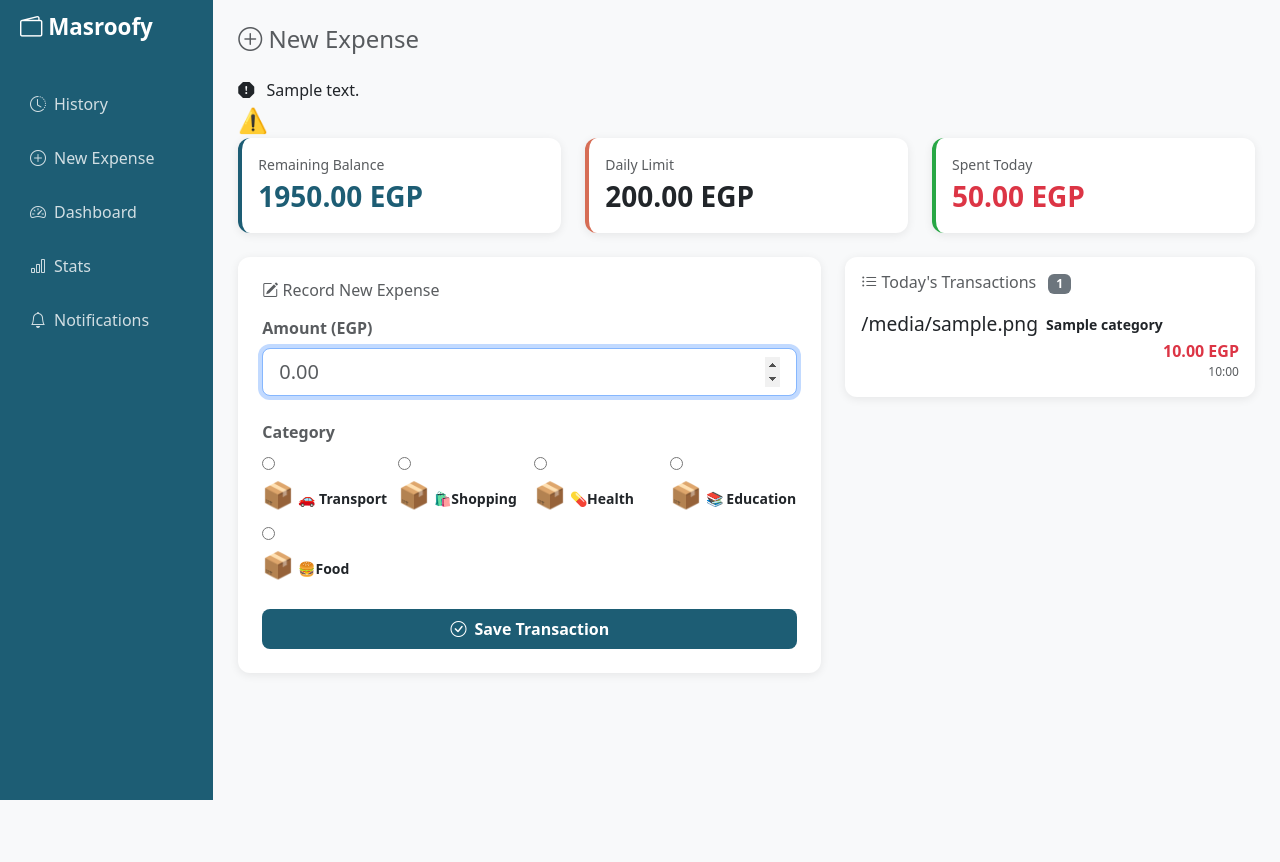
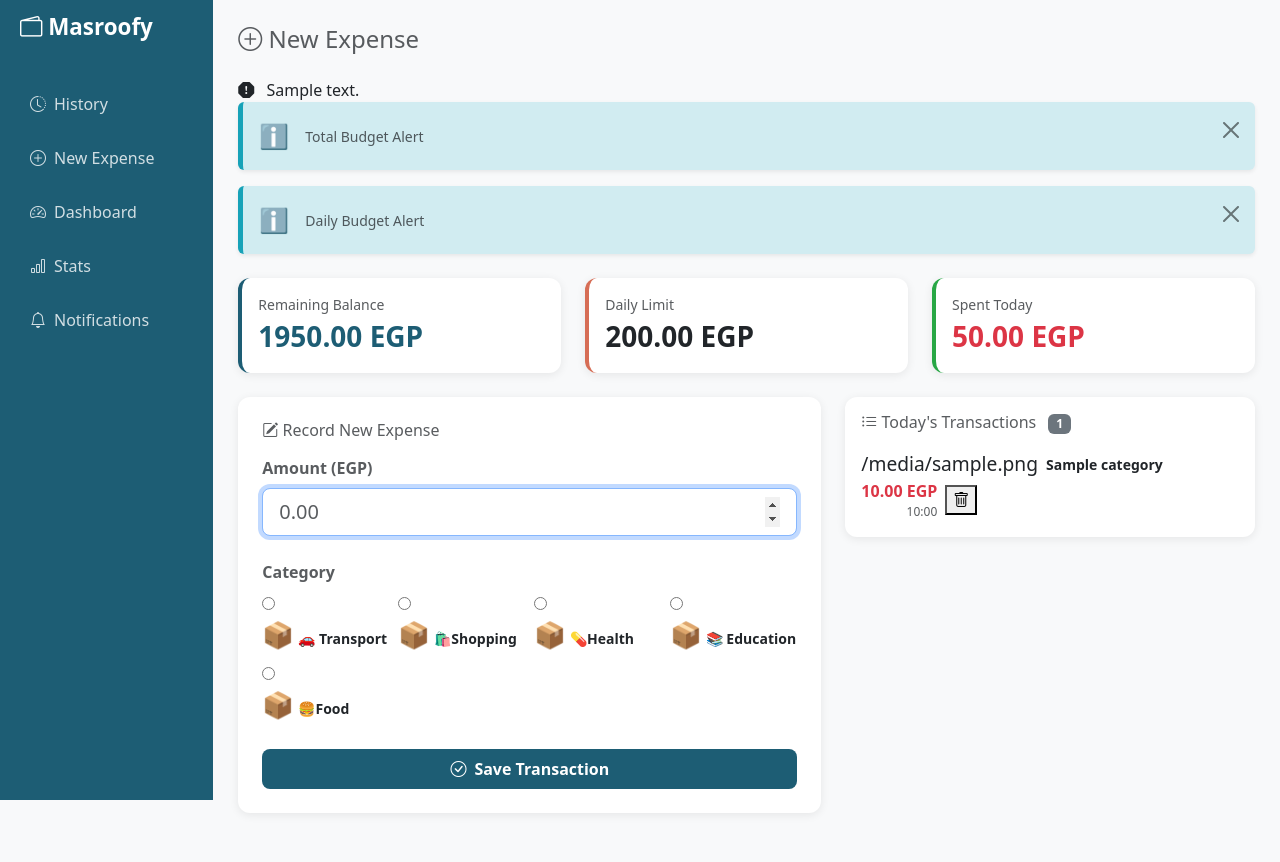
Before and after one commit to mennamohamed123-lang/Software-Assignment-2, a Django app: template masroofy/templates/budget/expense_entry.html in a window 1280 px wide. Before the commit the page ends 800 px from the top, so only its background shows below. Run offline with Django 5.2, Linux system fonts and the light colour scheme; data comes from the database, SQL or seed files in the repository; both versions use the stored data as it was after the commit; the template is opened without the code that fills it: values that come from a table or form of the project are taken from there, most other values are stand-ins (such as "Sample title", 1, 10 or a date in 2020).

Commit message:
delete transaction ,limit notification alert

```diff
--- a/masroofy/budget/urls.py
+++ b/masroofy/budget/urls.py
@@ -2,11 +2,12 @@ from django.urls import path
 from . import views
 
 urlpatterns = [
+    path('record/', views.record_expense, name='record_expense'),
+    path('record/delete/<int:tx_id>/', views.delete_transaction, name='delete_transaction'),
     path('history/', views.HistoryView.as_view(), name='history'),
     path('notifications/check/', views.NotificationView.as_view(), name='notifications'),
     path('dashboard/', views.DashboardView.as_view(), name='dashboard'),
     path('stats/', views.StatsView.as_view(), name='stats'),
-    path('record/', views.record_expense, name='record_expense'),
 # شيلنا _view من الآخر عشان تبقى زي ما هي مكتوبة في الـ views
     path('record/', views.record_expense, name='record_expense'),
     path('', views.home, name='home'),
--- a/masroofy/templates/budget/expense_entry.html
+++ b/masroofy/templates/budget/expense_entry.html
@@ -6,7 +6,6 @@
 
 {% block extra_css %}
 <style>
-    /* تنسيقات الـ Category Chips الخاصة بصفحة الإضافة */
     .cat-chip { position: relative; }
     .cat-chip input[type="radio"] { position: absolute; opacity: 0; width: 0; }
     .chip-inner {
@@ -20,21 +19,20 @@
         border-color: #1D5D74; background-color: #e8f4f8;
         box-shadow: 0 3px 10px rgba(29,93,116,0.15);
     }
-
-    /* تنسيقات التنبيهات */
-    .alert-ok    { background:#e8f5e9; color:#1b5e20; border-radius:8px; padding:.75rem 1rem; border-left:4px solid #2e7d32; margin-bottom: 1rem; }
-    .alert-warn  { background:#fff3e0; color:#bf360c; border-radius:8px; padding:.75rem 1rem; border-left:4px solid #f57c00; margin-bottom: 1rem; }
-    .alert-error { background:#fce4ec; color:#880e4f; border-radius:8px; padding:.75rem 1rem; border-left:4px solid #c62828; margin-bottom: 1rem; }
-
+    .alert-ok    { background:#e8f5e9; color:#1b5e20; border-radius:8px; padding:.75rem 1rem; border-left:4px solid #2e7d32; margin-bottom:1rem; }
+    .alert-warn  { background:#fff3e0; color:#bf360c; border-radius:8px; padding:.75rem 1rem; border-left:4px solid #f57c00; margin-bottom:1rem; }
+    .alert-error { background:#fce4ec; color:#880e4f; border-radius:8px; padding:.75rem 1rem; border-left:4px solid #c62828; margin-bottom:1rem; }
     .tx-row { display:flex; justify-content:space-between; align-items:center; padding:.5rem 0; border-bottom:1px solid #f0f0f0; }
     .tx-row:last-child { border-bottom:none; }
+    .btn-delete-tx { background:none; border:none; color:#dc3545; cursor:pointer; padding:2px 6px; border-radius:4px; font-size:0.85rem; transition:background 0.2s; }
+    .btn-delete-tx:hover { background-color:#fce4ec; }
 </style>
 {% endblock %}
 
 {% block content %}
 <h4 class="mb-4 text-muted"><i class="bi bi-plus-circle"></i> New Expense</h4>
 
-    <!-- ✅ تنبيهات الحالة (تم الحفظ بنجاح أو خطأ) -->
+<!-- تنبيه الحفظ -->
 {% if result_message %}
 <div class="{% if result_status == 'ok' %}alert-ok{% elif result_status == 'error' %}alert-error{% else %}alert-warn{% endif %}">
     <i class="bi {% if result_status == 'ok' %}bi-check-circle-fill{% else %}bi-exclamation-octagon-fill{% endif %} me-2"></i>
@@ -42,15 +40,39 @@
 </div>
 {% endif %}
 
-    <!-- ✅ تنبيه الليميت اليومي (يظهر فوراً بعد الحفظ لو عديت الميزانية) -->
-    {% if daily_alert %}
-    <div class="alert-{% if daily_alert.type == 'danger' %}error{% else %}warn{% endif %}">
+<!-- ✅ تنبيه الميزانية الكلية -->
+{% if cycle_alert %}
+<div class="alert alert-{{ cycle_alert.type }} alert-dismissible fade show shadow-sm border-0 mb-3" role="alert"
+     style="
+        background-color: {% if cycle_alert.type == 'danger' %}#f8d7da{% elif cycle_alert.type == 'warning' %}#fff3cd{% else %}#d1ecf1{% endif %};
+        border-left: 5px solid {% if cycle_alert.type == 'danger' %}#dc3545{% elif cycle_alert.type == 'warning' %}#ffc107{% else %}#17a2b8{% endif %} !important;
+     ">
     <div class="d-flex align-items-center">
-            <span class="fs-4 me-3">{% if daily_alert.type == 'danger' %}🚨{% else %}⚠️{% endif %}</span>
+        <span class="fs-4 me-3">{% if cycle_alert.type == 'danger' %}🚨{% elif cycle_alert.type == 'warning' %}⚠️{% else %}ℹ️{% endif %}</span>
         <div>
-                <h6 class="mb-0 fw-bold">{{ daily_alert.msg }}</h6>
+            <h6 class="mb-0 fw-bold text-dark">{{ cycle_alert.msg }}</h6>
+            <small class="text-muted">Total Budget Alert</small>
         </div>
     </div>
+    <button type="button" class="btn-close" data-bs-dismiss="alert"></button>
+</div>
+{% endif %}
+
+<!-- ✅ تنبيه الليميت اليومي -->
+{% if daily_alert %}
+<div class="alert alert-{{ daily_alert.type }} alert-dismissible fade show shadow-sm border-0 mb-4" role="alert"
+     style="
+        background-color: {% if daily_alert.type == 'danger' %}#f8d7da{% elif daily_alert.type == 'warning' %}#fff3cd{% else %}#d1ecf1{% endif %};
+        border-left: 5px solid {% if daily_alert.type == 'danger' %}#dc3545{% elif daily_alert.type == 'warning' %}#ffc107{% else %}#17a2b8{% endif %} !important;
+     ">
+    <div class="d-flex align-items-center">
+        <span class="fs-4 me-3">{% if daily_alert.type == 'danger' %}🚨{% elif daily_alert.type == 'warning' %}⚠️{% else %}ℹ️{% endif %}</span>
+        <div>
+            <h6 class="mb-0 fw-bold text-dark">{{ daily_alert.msg }}</h6>
+            <small class="text-muted">Daily Budget Alert</small>
+        </div>
+    </div>
+    <button type="button" class="btn-close" data-bs-dismiss="alert"></button>
 </div>
 {% endif %}
 
@@ -91,11 +113,9 @@
                 <a href="/admin/budget/budgetcycle/add/" style="color:inherit;font-weight:600;">add one from Admin</a>.
             </div>
             {% else %}
-
             <form method="post" action="/record/" autocomplete="off">
                 {% csrf_token %}
                 <input type="hidden" name="cycle_id" value="{{ cycle.id }}">
-
                 <div class="mb-4">
                     <label class="form-label fw-semibold text-muted">Amount (EGP)</label>
                     <input type="number" name="amount" step="0.01" min="0.01"
@@ -103,7 +123,6 @@
                            placeholder="0.00" value="{{ form.amount.value|default:'' }}"
                            required autofocus>
                 </div>
-
                 <div class="mb-4">
                     <label class="form-label fw-semibold text-muted">Category</label>
                     <div class="row g-2">
@@ -123,8 +142,8 @@
                         {% endfor %}
                     </div>
                 </div>
-
-                    <button type="submit" class="btn btn-primary w-100 py-2 fw-bold" style="border-radius:8px; background-color: #1D5D74; border: none;">
+                <button type="submit" class="btn btn-primary w-100 py-2 fw-bold"
+                        style="border-radius:8px; background-color:#1D5D74; border:none;">
                     <i class="bi bi-check-circle me-2"></i>Save Transaction
                 </button>
             </form>
@@ -145,9 +164,18 @@
                     <span style="font-size:1.2rem;">{{ tx.category.icon_emoji }}</span>
                     <span class="small fw-semibold">{{ tx.category.name }}</span>
                 </div>
+                <div class="d-flex align-items-center gap-2">
                     <div class="text-end">
                         <span class="fw-bold text-danger">{{ tx.amount|floatformat:2 }} EGP</span>
                         <div class="text-muted" style="font-size:.75rem;">{{ tx.timestamp|time:"H:i" }}</div>
+                    </div>
+                    <form method="POST" action="{% url 'delete_transaction' tx.id %}"
+                          onsubmit="return confirm('هتمسح المصروف ده؟')">
+                        {% csrf_token %}
+                        <button type="submit" class="btn-delete-tx" title="حذف">
+                            <i class="bi bi-trash"></i>
+                        </button>
+                    </form>
                 </div>
             </div>
             {% endfor %}
```
Also changed, not shown: masroofy/budget/templates/history.html (+39 -28 lines), masroofy/budget/views.py (+95 -67 lines), masroofy/db.sqlite3. Lines whose indentation alone changed are shown as unchanged.
